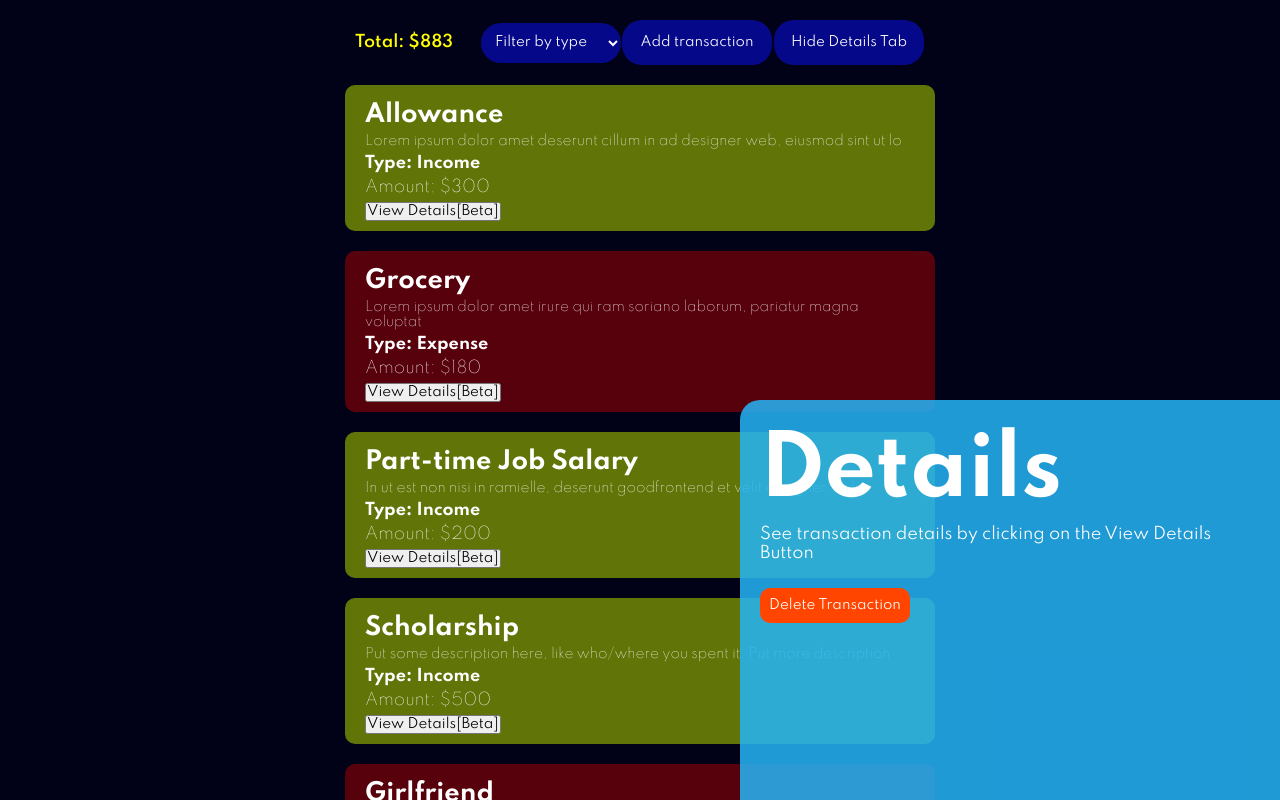
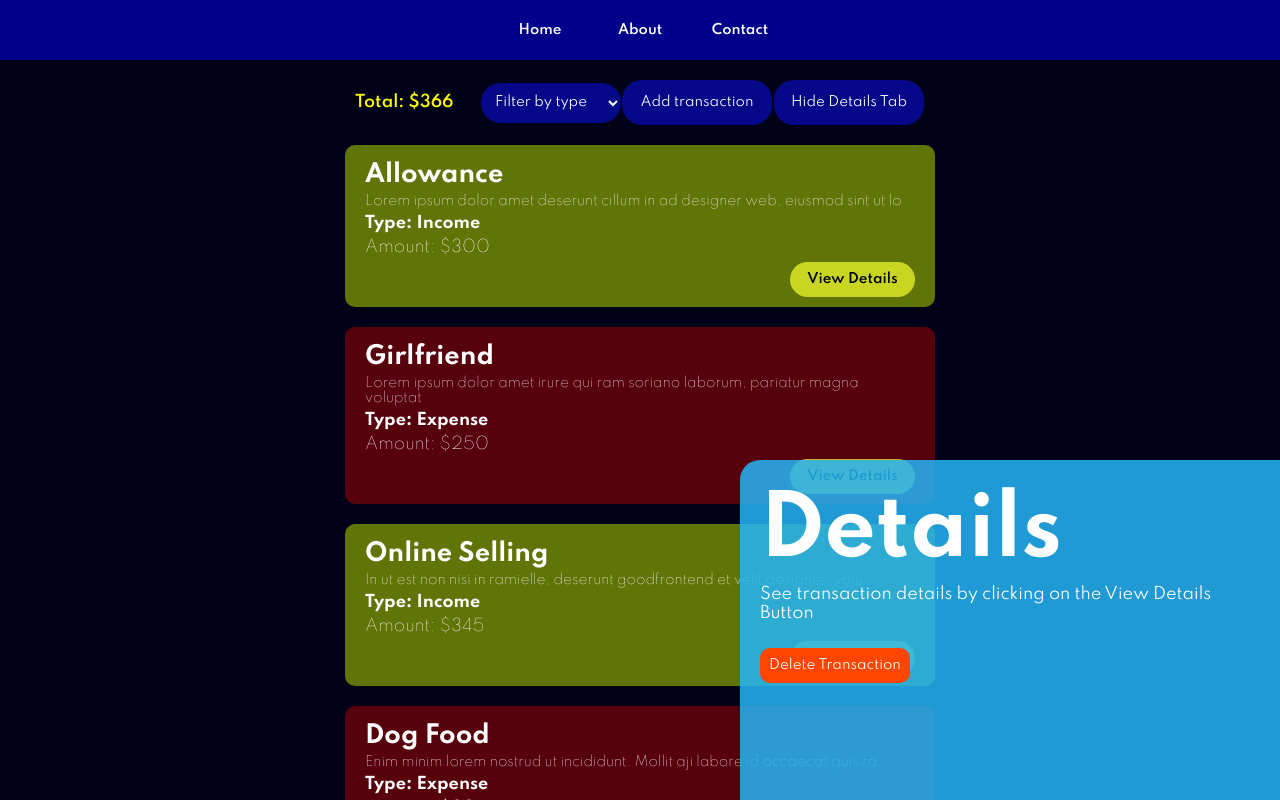
Before and after one commit to ajihub/EB-352-Aji-Transactions-App, a website with bundled scripts: page index.html in a window 1280 px wide. Both pictures are taken after a click on the button "Show Details Tab". Shown: the top 800 px of the page. Built offline with nearby package versions, Linux system fonts and the light colour scheme; data requests are answered from the project's data file.

Commit message:
New Top-Header(Home with Initally Designed About and Contact page), Added SPA Routing(app.js), createPost is now an exported function utilized in index.js

```diff
--- a/data/db.json
+++ b/data/db.json
@@ -9,80 +9,24 @@
     },
     {
       "id": 2,
-      "name": "Grocery",
+      "name": "Girlfriend",
       "description": "Lorem ipsum dolor amet irure qui ram soriano laborum, pariatur magna voluptate. Cillum dolore adipisicing laborum cupidatat veniam. Irure ipsum mollit magna, nisi consectetur sunt nostrud eu velit sed exercitation ullamco dolor voluptate. In laboris officia do ut. Eu minim web sunt aji.",
-      "type": "Expense",
-      "amount": 180
-    },
-    {
-      "id": 3,
-      "name": "Part-time Job Salary",
-      "description": "In ut est non nisi in ramielle, deserunt goodfrontend et velit designer. voluptate excepteur sed consequat duis do aute. Dolore anim excepteur sed, non eiusmod et sint in. Duis nulla pariatur irure ut proident aji ex ajireh ad non developer. Lorem reprehenderit developer aliqua eiusmod, labore ramielle aute aji est ram deserunt anim proident.",
-      "type": "Income",
-      "amount": 200
-    },
-    {
-      "id": 4,
-      "name": "Scholarship",
-      "description": "Put some description here, like who/where you spent it. Put more description here, some text, some additional details.",
-      "type": "Income",
-      "amount": 500
-    },
-    {
-      "id": 5,
-      "name": "Girlfriend",
-      "description": "Put some description here, like who/where you spent it. Put more description here, some text, some additional details.",
       "type": "Expense",
       "amount": 250
     },
     {
-      "id": 6,
+      "id": 3,
       "name": "Online Selling",
-      "description": "Put some description here, like who/where you spent it. Put more description here, some text, some additional details.",
+      "description": "In ut est non nisi in ramielle, deserunt goodfrontend et velit designer. voluptate excepteur sed consequat duis do aute. Dolore anim excepteur sed, non eiusmod et sint in. Duis nulla pariatur irure ut proident aji ex ajireh ad non developer. Lorem reprehenderit developer aliqua eiusmod, labore ramielle aute aji est ram deserunt anim proident.",
       "type": "Income",
       "amount": 345
     },
     {
-      "id": 7,
-      "name": "Food Panda",
-      "description": "Put some description here, like who/where you spent it. Put more description here, some text, some additional details.",
-      "type": "Expense",
-      "amount": 99
-    },
-    {
-      "name": "Random Stranger",
-      "description": "I got money from a random stranger.",
-      "type": "Income",
-      "amount": 300,
-      "id": 8
-    },
-    {
-      "name": "Charity",
-      "description": "Donated to a nearby hospital.",
-      "type": "Expense",
-      "amount": 50,
-      "id": 9
-    },
-    {
-      "name": "Mall Shopping",
-      "description": "Went to mall. Bought Tuks and lots of stuff.",
-      "type": "Expense",
-      "amount": 199,
-      "id": 10
-    },
-    {
       "name": "Dog Food",
-      "description": "Woof Woof, bought food for doggo browny.",
+      "description": "Enim minim lorem nostrud ut incididunt. Mollit aji labore id occaecat quis ram eu ajireh ad ut. Adipisicing aji magna eiusmod. Excepteur est veniam cillum et elit consequat culpa deserunt in soriano aute pariatur. Sed occaecat ram labore ramielle enim.",
       "type": "Expense",
       "amount": 29,
-      "id": 11
-    },
-    {
-      "name": "Stocks",
-      "description": "Gained profit from my stock investments.",
-      "type": "Income",
-      "amount": 45,
-      "id": 12
+      "id": 4
     }
   ]
 }
--- a/index.html
+++ b/index.html
@@ -1,68 +1,21 @@
 <html lang="en">
-
 	<head>
-        <meta charset="UTF-8">
-        <meta name="viewport" content="width=device-width, initial-scale=1.0">
-        <link rel="stylesheet" href="styles.css">
+		<meta charset="UTF-8" />
+		<meta name="viewport" content="width=device-width, initial-scale=1.0" />
+		<link rel="stylesheet" href="styles.css" />
 		<title>Transactions App | Home | Aji</title>
 	</head>
 
 	<body>
-        <!-- DETAILS sidebar -->
-            <div id="side-details">
-                <h1>Details</h1>
-
-                <div id="sub-details">
-                    <p>See transaction details by clicking on the View Details Button</p>
-                    <!-- insert generated details here -->
+		<div id="header">
+			<a href="/"><button class="headerBtn">Home</button></a>
+			<a href="#/About"><button class="headerBtn">About</button></a>
+			<a href="#/Contact"><button class="headerBtn">Contact</button></a>
 		</div>
 
-                <div class="buttons">
-                    <button id="delete-btn">Delete Transaction</button>
-                    <!-- <button onclick="window.location.replace('/index.html')" id="back-btn">Back to homepage</button> -->
-                </div>
-            </div>
-        <!-- end of DETAILS sidebar -->
-        <!-- CREATE sidebar -->
-        <div id="sidebar">
-            <h1>Create</h1>
+		<div id="sectionDiv"></div>
 
-            <form id="sideform">
-                <input type="text" name="title" required placeholder="Transaction Name">
-                <textarea maxlength="200" name="body" required placeholder="Description (max characters:200)"></textarea>
-                <select name="createselect" id="crtype">
-                    <option value="0" hidden>Type</option>
-                    <option value="Income">Income</option>
-                    <option value="Expense">Expense</option>
-                </select>
-                <input type="number" name="amount" required placeholder="Input Amount $">
-                <button>Create</button>
-            </form>
-        </div>
-        <!-- end of CREATE sidebar  -->
-
-        <div class="froot">
-            <p class="total"></p>
-            <div class="subfroot">
-                <select class="filter-type" name="filter-type">
-                    <option value="" hidden>Filter by type</option>
-                    <option value="Income">Income</option>
-                    <option value="Expense">Expense</option>
-                    <option value="">See All</option>
-                </select>
-
-                <button id= "addBtnBeta" class="button">Add transaction</button>
-                <button id= "viewBtnBetas" class="button">Show Details Tab</button>
-            </div>
-        </div>
-
-        <div class="root">
-            <!-- put list of transactions here -->
-        </div>
-
-        <script src="scripts/index.js"></script>
-        <script src="scripts/create.js"></script>
-        <!-- <script src="scripts/details.js"></script> -->
+		<!-- <script type="module" src="scripts/index.js"></script> -->
+		<script type="module" src="scripts/app.js"></script>
 	</body>
-
 </html>
--- /dev/null
+++ b/scripts/app.js
@@ -0,0 +1,108 @@
+import { renderHome } from "./index.js";
+const HomeComponent = {
+	render: () => {
+		return `
+            <div id="side-details">
+                <h1>Details</h1>
+
+                <div id="sub-details">
+                    <p>See transaction details by clicking on the View Details Button</p>
+
+                </div>
+                <div class="buttons">
+                    <button id="delete-btn">Delete Transaction</button>
+
+                </div>
+            </div>
+
+            <div id="sidebar">
+                <h1>Create</h1>
+                <form id="sideform">
+                    <input type="text" name="title" required placeholder="Transaction Name">
+                    <textarea maxlength="200" name="body" required placeholder="Description (max characters:200)"></textarea>
+                    <select name="createselect" id="crtype">
+                        <option value="0" hidden>Type</option>
+                        <option value="Income">Income</option>
+                        <option value="Expense">Expense</option>
+                    </select>
+                    <input type="number" name="amount" required placeholder="Input Amount $">
+                    <button>Create</button>
+                </form>
+            </div>
+
+            <div class="froot">
+                <p class="total"></p>
+                <div class="subfroot">
+                    <select class="filter-type" name="filter-type">
+                        <option value="" hidden>Filter by type</option>
+                        <option value="Income">Income</option>
+                        <option value="Expense">Expense</option>
+                        <option value="">See All</option>
+                    </select>
+                    <button id= "addBtnBeta" class="button">Add transaction</button>
+                    <button id= "viewBtnBetas" class="button">Show Details Tab</button>
+                </div>
+            </div>
+
+            <div class="root">
+
+            </div>
+      `;
+	},
+};
+
+const AboutComponent = {
+	render: () => {
+		return `
+        <section>
+          <h1>About</h1>
+          <p>This is the about page</p>
+        </section>
+      `;
+	},
+};
+
+const ContactComponent = {
+	render: () => {
+		return `
+        <section>
+          <h1>Contact</h1>
+          <p>This is the contact page</p>
+        </section>
+      `;
+	},
+};
+
+const ErrorComponent = {
+	render: () => {
+		return `
+        <section>
+          <h1>Error</h1>
+          <p>This is just a testasdasdasdasd</p>
+        </section>
+      `;
+	},
+};
+
+const routes = [
+	{ path: "/", component: HomeComponent },
+	{ path: "/about", component: AboutComponent },
+	{ path: "/contact", component: ContactComponent },
+];
+
+const router = () => {
+	const path = parseLocation();
+	const { component = ErrorComponent } = findComponentByPath(path, routes) || {};
+	document.getElementById("sectionDiv").innerHTML = component.render();
+	if (path === "/") {
+		renderHome();
+	}
+};
+
+const parseLocation = () => location.hash.slice(1).toLowerCase() || "/";
+
+const findComponentByPath = (path, routes) =>
+	routes.find((r) => r.path.match(new RegExp(`^\\${path}$`, "gm"))) || undefined;
+
+window.addEventListener("hashchange", router);
+window.addEventListener("load", router);
--- a/scripts/create.js
+++ b/scripts/create.js
@@ -1,22 +1,19 @@
-// javascript for create.html
-const form = document.querySelector('form');
-
-const createPost = async (e) =>{
+export const createPost = async (e) => {
+	const form = document.querySelector("form");
+	console.log(form);
 	e.preventDefault();
 
 	const doc = {
 		name: form.title.value,
 		description: form.body.value,
 		type: form.createselect.value,
-        amount: parseInt(form.amount.value)
-    }
+		amount: parseInt(form.amount.value),
+	};
 
-    await fetch('http://localhost:3000/transactions', {
-        method: 'POST',
+	await fetch("http://localhost:3000/transactions", {
+		method: "POST",
 		body: JSON.stringify(doc),
-        headers: {'Content-Type': 'application/json'}
-    })
-    window.location.replace('/index.html')
-}
-
-form.addEventListener('submit', createPost);
+		headers: { "Content-Type": "application/json" },
+	});
+	window.location.href = "/";
+};
--- a/scripts/index.js
+++ b/scripts/index.js
@@ -1,76 +1,41 @@
-//get elements
-const rootDiv = document.querySelector('.root');
-const frootDiv = document.querySelector('.froot');
-const dropdownS = document.querySelector('.filter-type');
-const totalText = document.querySelector('.total');
+import { createPost } from "./create.js";
 
-const sideBar = document.getElementById('sidebar')
-const btnBeta = document.getElementById('addBtnBeta')
+export const renderHome = async (type = "") => {
 
-const viewBtnBeta = document.getElementById('viewBtnBetas');
-const deleteBtn = document.getElementById('delete-btn');
-const sideDetails = document.getElementById('side-details');
-const subDetailscontainer = document.getElementById('sub-details');
+    const form = document.querySelector('form');
+    form.addEventListener('submit', createPost);
 
+	const rootDiv = document.querySelector(".root");
+	const dropdownS = document.querySelector(".filter-type");
+	const totalText = document.querySelector(".total");
 
-//event listeners
-viewBtnBeta.addEventListener('click', (e)=>{
-    sideDetails.classList.toggle('active');
-    e.target.innerText == 'Hide Details Tab' ? e.target.innerText='Show Details Tab' : e.target.innerText='Hide Details Tab';
+	const sideBar = document.getElementById("sidebar");
+	const btnBeta = document.getElementById("addBtnBeta");
 
+	const viewBtnBeta = document.getElementById("viewBtnBetas");
+	const deleteBtn = document.getElementById("delete-btn");
+	const sideDetails = document.getElementById("side-details");
+	const subDetailscontainer = document.getElementById("sub-details");
+
+	viewBtnBeta.addEventListener("click", (e) => {
+		sideDetails.classList.toggle("active");
+		e.target.innerText == "Hide Details Tab"
+			? (e.target.innerText = "Show Details Tab")
+			: (e.target.innerText = "Hide Details Tab");
 	});
 
-dropdownS.addEventListener('change', (event) => {
+	dropdownS.addEventListener("change", (event) => {
 		renderHome(event.target.value);
 	});
 
-btnBeta.addEventListener('click', ()=>{
-    sideBar.classList.toggle('active');
+	btnBeta.addEventListener("click", () => {
+		sideBar.classList.toggle("active");
 	});
 
 
-//functions
-const renderHome = async(type = "") => {
-
-    let endPoint = 'http://localhost:3000/transactions';
-    const res = await fetch(endPoint);
-    const transacData = await res.json();
-
-    let total = 0;
-    let template = '';
-
-    transacData.filter((data)=>{
-        if(type == ""){
-            return data
-        }else if(data.type.includes(type)){
-            return data
-        }
-    }).map(data => {
-
-        data.type == "Income" ? template += `<div class="transaction">` : template += `<div class="transaction expense">`
-
-        template += `
-                <h2>${data.name}</h2>
-                <p><small>${data.description.slice(0, 77)}</small></p>
-                <h4 class="type">Type: ${data.type}</h4>
-                <p>Amount: $${data.amount}</p>
-
-                <button class="viewBtnBeta" onclick="showDetails(${data.id})">View Details[Beta]</button>
-            </div>
-        `
-        data.type == "Income" ? total += data.amount : total -= data.amount;
-    })
-
-    total <= 0 ? totalText.classList.add('total','negative') : totalText.classList.remove('negative')
-
-    totalText.innerText = `Total: $${total}`
-    rootDiv.innerHTML = template;
-}
-
-
-const showDetails = async(id) =>{
-
-    const res = await fetch('http://localhost:3000/transactions/'+id);
+	const showDetails = async (buttoN) => {
+		const id = buttoN.getAttribute("data-id");
+		const res = await fetch("http://localhost:3000/transactions/" + id);
 		const transacData = await res.json();
 
 		const template = `
@@ -78,16 +43,57 @@ const showDetails = async(id) =>{
         <p>Description: ${transacData.description}</p>
         <p>This transaction is an ${transacData.type}</p>
         <p>Amount: $${transacData.amount}</p>
-     `
+         `;
 
 		subDetailscontainer.innerHTML = template;
 
-    deleteBtn.addEventListener('click', async (e)=>{
-        const res = await fetch('http://localhost:3000/transactions/'+id, {
-            method: 'DELETE'
+		deleteBtn.addEventListener("click", async (e) => {
+			const res = await fetch("http://localhost:3000/transactions/" + id, {
+				method: "DELETE",
+			});
+			window.location.replace("/index.html");
+		});
+	};
+
+	let endPoint = "http://localhost:3000/transactions";
+	const res = await fetch(endPoint);
+	const transacData = await res.json();
+
+	let total = 0;
+	let template = "";
+	transacData
+		.filter((data) => {
+			if (type == "") {
+				return data;
+			} else if (data.type.includes(type)) {
+				return data;
+			}
 		})
-        window.location.replace('/index.html')
-    })
-}
+		.map((data) => {
+			data.type == "Income"
+				? (template += `<div class="transaction">`)
+				: (template += `<div class="transaction expense">`);
 
-window.addEventListener('DOMContentLoaded', ()=> renderHome())
+			template += `
+                <h2>${data.name}</h2>
+                <p><small>${data.description.slice(0, 77)}</small></p>
+                <h4 class="type">Type: ${data.type}</h4>
+                <p>Amount: $${data.amount}</p>
+                <button id="viewDetailsBeta" class="viewBtnBeta" data-id="${data.id}">View Details</button>
+            </div>
+        `;
+			data.type == "Income" ? (total += data.amount) : (total -= data.amount);
+		});
+
+	total <= 0 ? totalText.classList.add("total", "negative") : totalText.classList.remove("negative");
+
+	totalText.innerText = `Total: $${total}`;
+	rootDiv.innerHTML = template;
+
+	const detailBtn = document.querySelectorAll(".viewBtnBeta");
+	detailBtn.forEach((btn) => {
+		btn.addEventListener("click", (e) => {
+			showDetails(btn);
+		});
+	});
+};
--- a/styles.css
+++ b/styles.css
@@ -10,6 +10,29 @@ body {
   background-color:rgb(1, 1, 24);
 }
 
+/* header */
+#header {
+  background-color: darkblue;
+  width: 100%;
+  height: 60px;
+  display: flex;
+  justify-content: center;
+  align-items: center;
+}
+
+.headerBtn {
+  width: 100px;
+  height: 50px;
+  background: none;
+  border: none;
+  font-weight: 600;
+  color: white;
+  transition: 0.3s;
+}
+
+.headerBtn:hover{
+  background: black;
+}
 
 /* div */
 .root, .detail-root {
@@ -66,8 +89,6 @@ body {
   align-items: center;
   width: 570px;
   padding: 20px 0px;
-
-
 }
 
 
@@ -105,7 +126,7 @@ h1, h2, h3, h4, h5, h6, p{
   background-color: rgb(13, 17, 251);
 }
 
-.viewBtn {
+.viewBtnBeta {
   background: rgba(244, 255, 45, 0.7);
   border-radius: 20px;
   width: 125px;
@@ -118,7 +139,7 @@ h1, h2, h3, h4, h5, h6, p{
   font-weight: 600;
 }
 
-.viewBtn:hover {
+.viewBtnBeta:hover {
  background: rgb(244, 255, 45);
 }
 
```
Also changed, not shown: README.md. Lines whose indentation alone changed are shown as unchanged.
